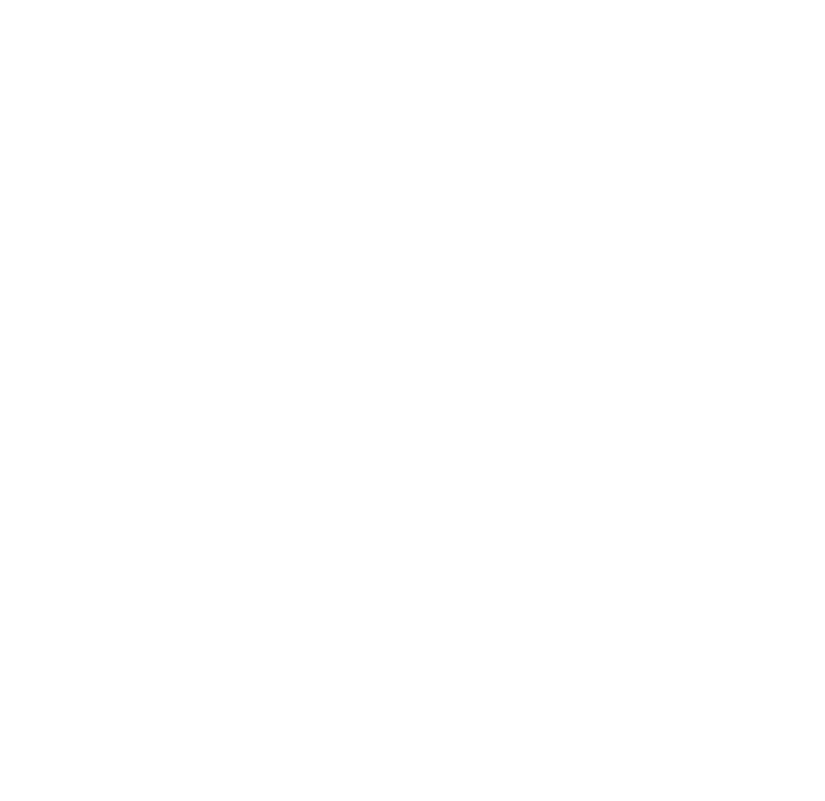
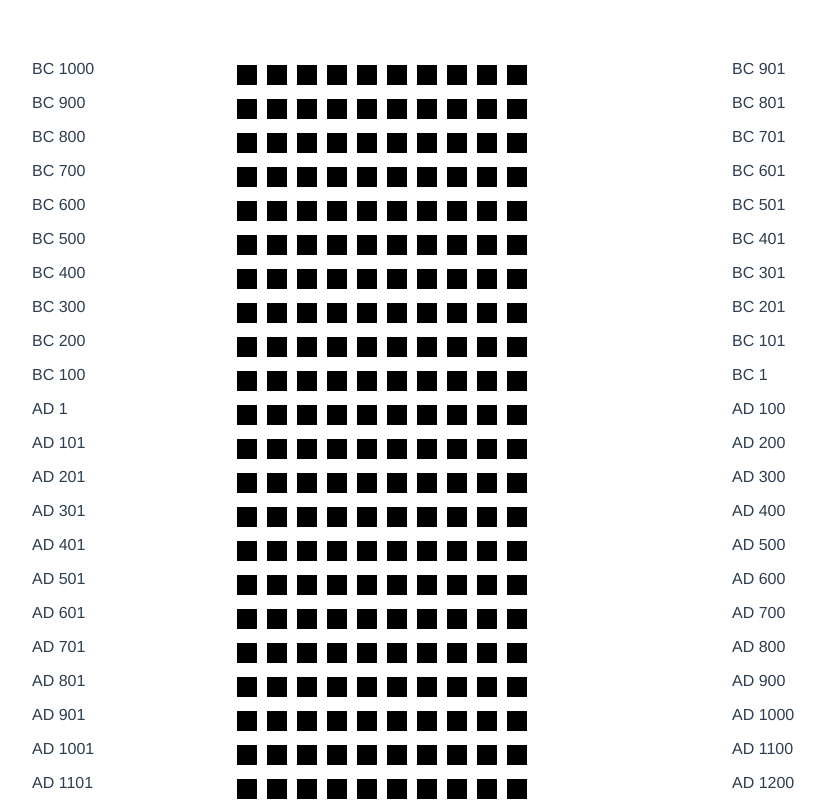
Before and after one commit to oncebot/timeline, a Vue app: page / in a window 1280 px wide. Shown: the top 801 px of the page, without its empty margins (158-983 px from the left). Built offline with nearby package versions, Linux system fonts and the light colour scheme.

Commit message:
Modified chunks for better year recognation & added rows

```diff
--- a/src/App.vue
+++ b/src/App.vue
@@ -1,43 +1,38 @@
 <template>
   <div id="app">
-
+      <div class="container">
+        <range-row v-for="start in starts" :start="start" :final="end"></range-row>
+      </div>
   </div>
 </template>
 
 <script>
+import RangeRow from '@/components/RangeRow';
 export default {
   name: 'app',
+  data(){
+    return {
+      start:-1000,
+      end:2018,
+    }
+  },
   components: {
+    RangeRow,
   },
   computed:{
-    chunks(){
-        const start = -1000;
-        const end = 2018;
-        const chunkSize = 10;
+    starts(){
         const years = [];
-        let i = start;
-        let temp = [];
-        while (i<=end) {
-          if(temp.length == 10){
-            years.push(temp);
-            temp = [];
-          }else{
-            temp.push(i);
-            i+=10
+        let i = this.start;
+        while (i<=this.end) {
+          if(i==0){
+            i=1;
           }
+          years.push(i);
+          i+=100;
         }
-      if(temp.length){
-        years.push(temp);
-      }
-      if(!years[years.length-1].includes(end)){
-        years[years.length-1].push(end);
-      }
-      return years;
-    }
+        return years;
+    },
   },
-  created(){
-    console.log(this.chunks);
-  }
 }
 </script>
 
@@ -46,8 +41,11 @@ export default {
   font-family: 'Avenir', Helvetica, Arial, sans-serif;
   -webkit-font-smoothing: antialiased;
   -moz-osx-font-smoothing: grayscale;
-  text-align: center;
   color: #2c3e50;
   margin-top: 60px;
 }
+.container{
+  max-width: 900px;
+  margin: auto;
+}
 </style>
--- /dev/null
+++ b/src/components/RangeRow.vue
@@ -0,0 +1,55 @@
+<template>
+    <div class="row">
+        <div class="title">{{ start_mod }}</div>
+               <div class="flex-1"><div v-for="year in range" class="block"></div></div>
+        <div class="title">{{ end_mod }}</div>
+    </div>
+</template>
+<script>
+export default {
+    props:['start','final'],
+    computed:{
+        end(){
+            const end = this.start+99;
+            return (end<this.final)?end:this.final;
+        },
+        range(){
+            let i = this.start;
+            const end = this.end;
+            const range = [];
+            while(i<=end){
+                if(i%10 == 0){
+                range.push(i);
+                }
+                i++;
+            }
+            return range;
+        },
+        start_mod(){
+            return this.start < 0? 'BC '+Math.abs(this.start):'AD '+this.start;
+        },
+        end_mod(){
+            return this.end < 0? 'BC '+Math.abs(this.end):'AD '+this.end;
+        }
+    },
+}
+</script>
+
+<style>
+    .row{
+        display: flex;
+    }
+    .flex-1{
+        flex:1;
+    }
+    .title{
+        flex-basis: 200px;
+    }
+    .block{
+        width:20px;
+        height:20px;
+        display: inline-block;
+        margin:5px;
+        background: #000;
+    }
+</style>
```
